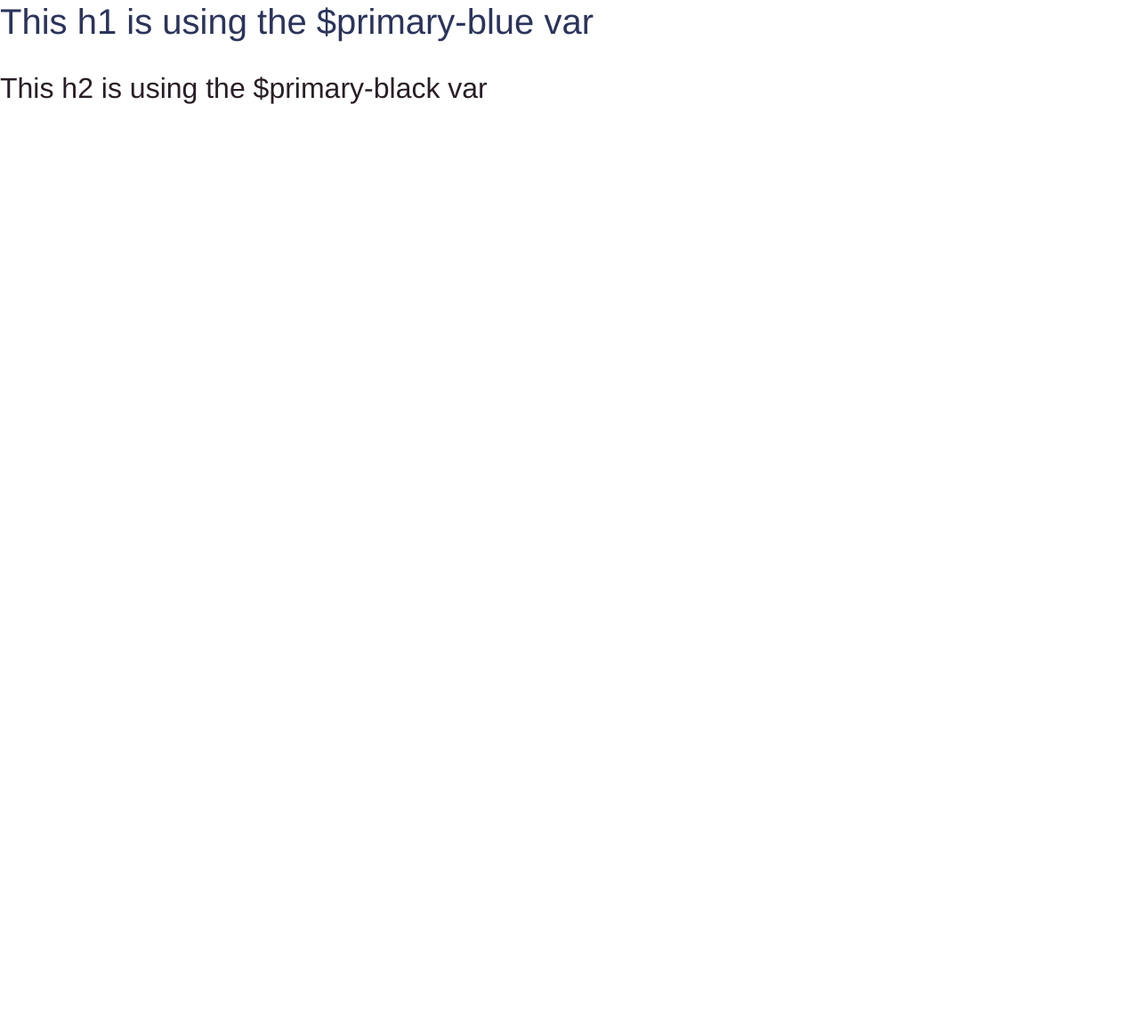
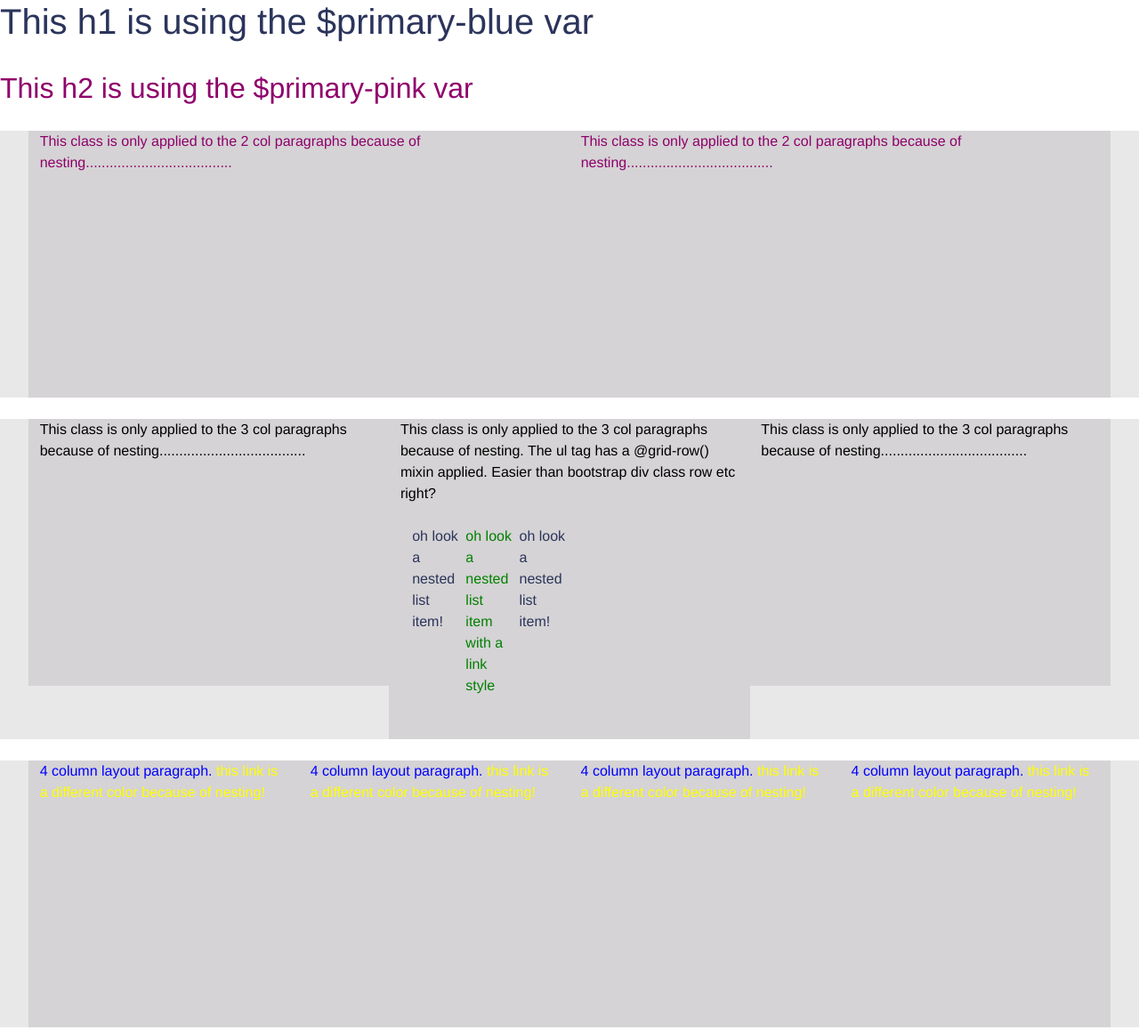
Before and after one commit to Kadee80/SASS_Starter, a plain HTML site: page index.html in a window 1280 px wide. Shown: the whole page at 89% size. Before the commit the page ends 800 px from the top, so only its background shows below. Drawn offline with nearby package versions, Linux system fonts and the light colour scheme; files that its build step writes are made by us from their sources.

Commit message:
added nested columns

```diff
--- a/index.html
+++ b/index.html
@@ -1,13 +1,52 @@
 <!DOCTYPE html>
 <html>
+
 <head>
-	<title>UI Standards</title>
-	<link rel="stylesheet" type="text/css" href="css/main.css">
+    <title>UI Standards</title>
+    <link rel="stylesheet" type="text/css" href="css/main.css">
 </head>
+
 <body>
+    <h1>This h1 is using the $primary-blue var</h1>
+    <h2>This h2 is using the $primary-pink var</h2>
+    <div class="wrapper">
+        <div class="two-col">
+            <p>This class is only applied to the 2 col paragraphs because of nesting.....................................</p>
+        </div>
+        <div class="two-col">
+            <p>This class is only applied to the 2 col paragraphs because of nesting.....................................</p>
+        </div>
+    </div>
+    <div class="wrapper">
+        <div class="three-col">
+            <p>This class is only applied to the 3 col paragraphs because of nesting.....................................</p>
+        </div>
+        <div class="three-col">
+            <p>This class is only applied to the 3 col paragraphs because of nesting. The ul tag has a @grid-row() mixin applied. Easier than bootstrap div class row etc right?</p>
+            <ul>
+                <li>oh look a nested list item!</li>
+                <li><a href="#">oh look a nested list item with a link style</a></li>
+                <li>oh look a nested list item!</li>
+            </ul>
+        </div>
+        <div class="three-col">
+            <p>This class is only applied to the 3 col paragraphs because of nesting.....................................</p>
+        </div>
+    </div>
+    <div class="wrapper">
+        <div class="four-col">
+            <p>4 column layout paragraph. <a href="#">this link is a different color because of nesting!</a></p>
+        </div>
+        <div class="four-col">
+        	<p>4 column layout paragraph. <a href="#">this link is a different color because of nesting!</a></p>
+        </div>
+        <div class="four-col">
+        	<p>4 column layout paragraph. <a href="#">this link is a different color because of nesting!</a></p>
+        </div>
+        <div class="four-col">
+        	<p>4 column layout paragraph. <a href="#">this link is a different color because of nesting!</a></p>
+        </div>
+    </div>
+</body>
 
-<h1>This h1 is using the $primary-blue var</h1>
-<h2>This h2 is using the $primary-black var</h2>
-
-</body>
 </html>
--- a/sass/main.scss
+++ b/sass/main.scss
@@ -1,11 +1,50 @@
 @import "util";
-
 // write all of your global styles here
-
-h1{
-    color:$primary-blue;
+h1 {
+    color: $primary-blue;
 }
 
-h2{
-	color:$primary-black;
+h2 {
+    color: $primary-pink;
 }
+
+div {
+    background-color: $div-bg;
+    min-height: 300px;
+}
+
+div.wrapper {
+    @include grid-row();
+
+    .two-col {
+        @include grid-col(6);
+        p{
+        	color:$primary-pink;
+        }
+    }
+    .three-col {
+        @include grid-col(4);
+        ul{
+        	@include grid-row();
+        	li{
+        		@include grid-col(2);
+        		color:$primary-blue;
+        		a{
+        			color: green;
+        		}
+        	}
+        }
+
+    }
+    .four-col {
+        @include grid-col(3);
+        p{
+        	color:blue;;
+        	a{
+        		color:yellow;
+        	}
+        }
+
+    }
+
+}
--- a/sass/util/vars.scss
+++ b/sass/util/vars.scss
@@ -8,6 +8,7 @@ $stack-sans   : 'Helvetica Neue', Helvetica, Arial, sans-serif;
 $primary-pink   : rgba(143,0,107,1);
 $primary-black: rgba(41,30,38,1);
 $primary-blue : rgba(43,52,91,1);
+$div-bg: rgba(41,30,38,0.1);
 
 
 /* Responsive Breakpoints */
```
